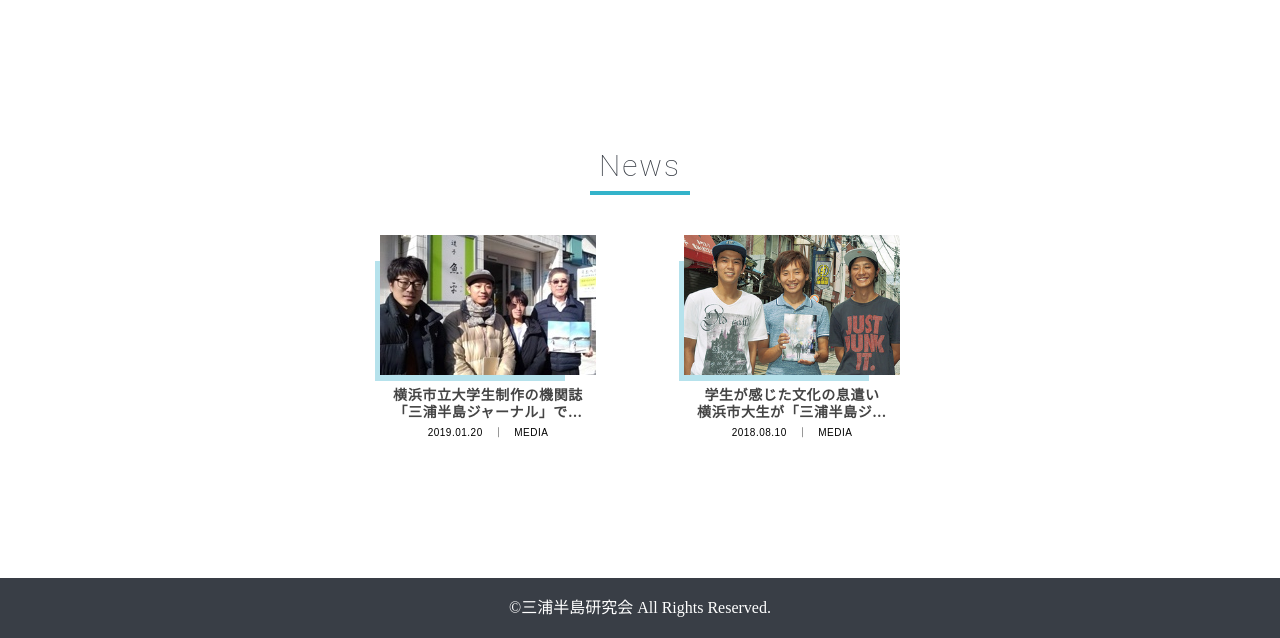
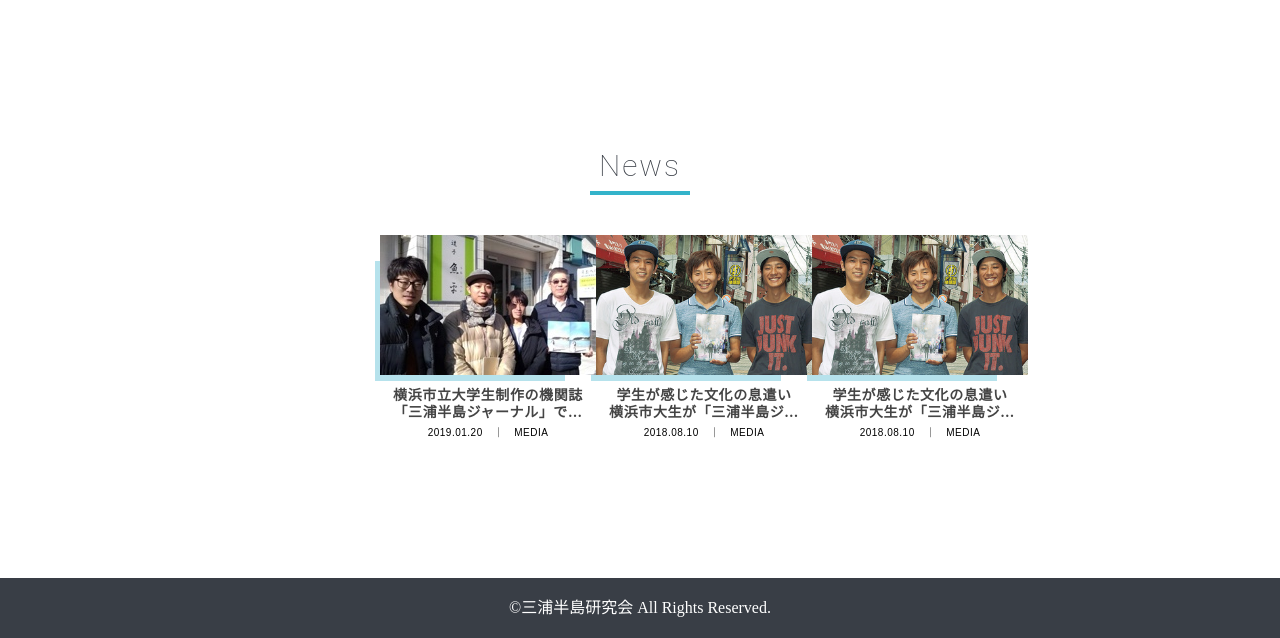
Before and after one commit to mihanken/renewal_2049, a WordPress theme: template page-about.php in a window 1280 px wide. Shown: the part 1227-1865 px from the top of the page. Run offline with PHP 8.4 and a stand-in for WordPress, Linux system fonts and the light colour scheme; the site name, menu and one post (Sample post) are stand-ins, and other content is empty; some libraries are stand-ins or nearby versions.

Commit message:
fix: added page attributes

```diff
--- a/page-about.php
+++ b/page-about.php
@@ -87,7 +87,7 @@
             <div class="frame__img">
             </div>
             <figcaption class="flex-box__item--title">
-              <a href="https://megalodon.jp/2020-0421-1226-07/https://www.townnews.co.jp:443/0501/2018/08/10/444118.html" target="_blank">
+              <a href="https://zushi-hayama.keizai.biz/headline/137/" target="_blank">
                 横浜市立大学生制作の機関誌
                 <br>
                 「三浦半島ジャーナル」で…
@@ -119,6 +119,28 @@
             </figcaption>
           </figure>
         </div>
+        <!-- flex-wrapしてから表示する -->
+        <div class="section__flex-box--item">
+          <figure>
+            <a href="https://www.townnews.co.jp/0501/2018/08/10/444118.html" target="_blank">
+              <img class="flex-box__item--img a__img" src="<?php echo get_template_directory_uri(); ?>/images/media__002.jpg" alt="タウンニュース掲載写真">
+            </a>
+            <div class="frame__img">
+            </div>
+            <figcaption>
+              <figcaption class="flex-box__item--title">
+                <a href="https://www.townnews.co.jp/0501/2018/08/10/444118.html" target="_blank">
+                  学生が感じた文化の息遣い
+                  <br>
+                  横浜市大生が「三浦半島ジ…
+                </a>
+              </figcaption>
+              <figcaption class="flex-box__item--date">
+                2018.08.10　｜　MEDIA
+              </p>
+            </figcaption>
+          </figure>
+        </div>
       </div>
     </div>
   </section>
--- a/page-contact.php
+++ b/page-contact.php
@@ -31,9 +31,9 @@
           </a>
         </li>
         <li class="contact__sns-btn--li">
-          <a class="contact__sns-btn--li--link" href="https://twitter.com/ycumihanken" target="_blank">
+          <a class="contact__sns-btn--li--link" href="https://twitter.com/ycu_mihanken" target="_blank">
             <span class="fab fa-twitter-square fa-lg sns-btn__each"></span>
-            @ycumihanken
+            @ycu_mihanken
           </a>
         </li>
         <li class="contact__sns-btn--li">
```
